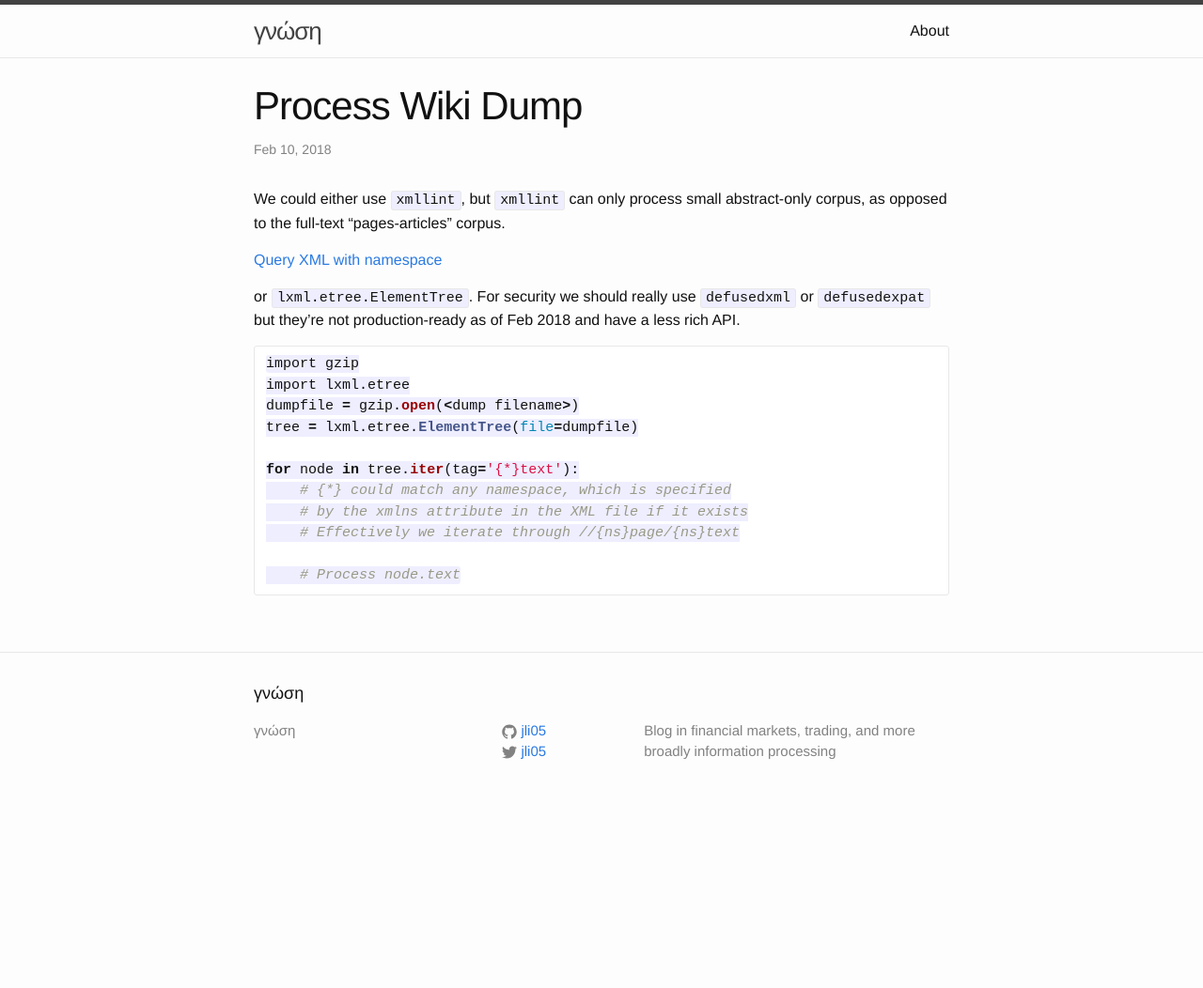
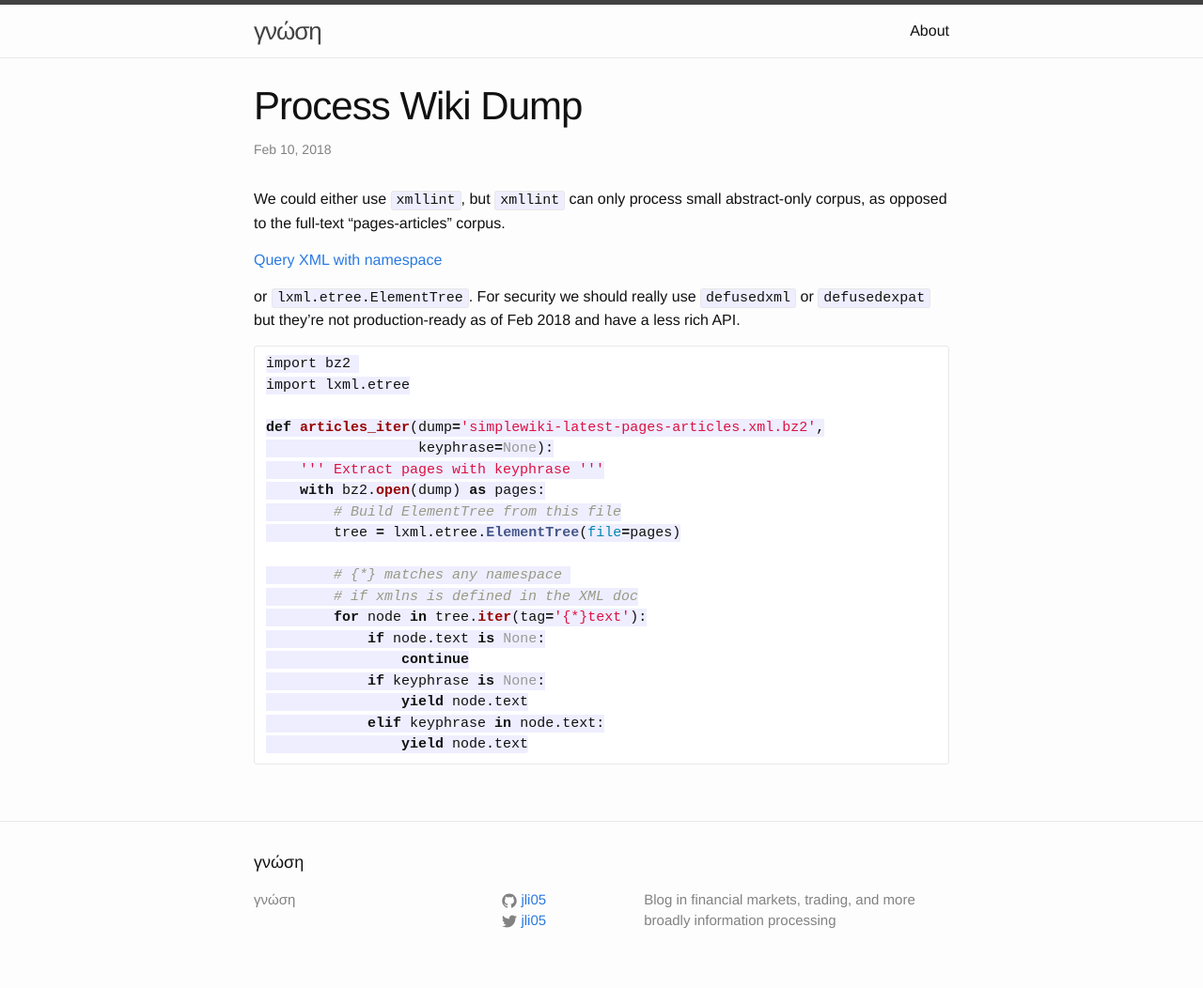
Before and after one commit to jli05/jli05.github.io, a Jekyll site: the page built from _posts/2018-02-10-Process-Wiki-Dump.md, in a window 1280 px wide. Shown: the whole page at 94% size. Built offline with Jekyll 4.4.1, drawn with Linux system fonts in a browser that asks for light colours; before the commit the page ends 900 px from its top, so only the background shows below that.

Commit message:
update code for processing wiki dump

````diff
--- a/_posts/2018-02-10-Process-Wiki-Dump.md
+++ b/_posts/2018-02-10-Process-Wiki-Dump.md
@@ -13,15 +13,23 @@ We could either use `xmllint`, but `xmllint` can only process small abstract-onl
 or `lxml.etree.ElementTree`. For security we should really use `defusedxml` or `defusedexpat` but they're not production-ready as of Feb 2018 and have a less rich API.
 
 ```python
-import gzip
+import bz2
 import lxml.etree
-dumpfile = gzip.open(<dump filename>)
-tree = lxml.etree.ElementTree(file=dumpfile)
 
-for node in tree.iter(tag='{*}text'):
-    # {*} could match any namespace, which is specified
-    # by the xmlns attribute in the XML file if it exists
-    # Effectively we iterate through //{ns}page/{ns}text
+def articles_iter(dump='simplewiki-latest-pages-articles.xml.bz2',
+                  keyphrase=None):
+    ''' Extract pages with keyphrase '''
+    with bz2.open(dump) as pages:
+        # Build ElementTree from this file
+        tree = lxml.etree.ElementTree(file=pages)
 
-    # Process node.text
+        # {*} matches any namespace
+        # if xmlns is defined in the XML doc
+        for node in tree.iter(tag='{*}text'):
+            if node.text is None:
+                continue
+            if keyphrase is None:
+                yield node.text
+            elif keyphrase in node.text:
+                yield node.text
 ```
````
